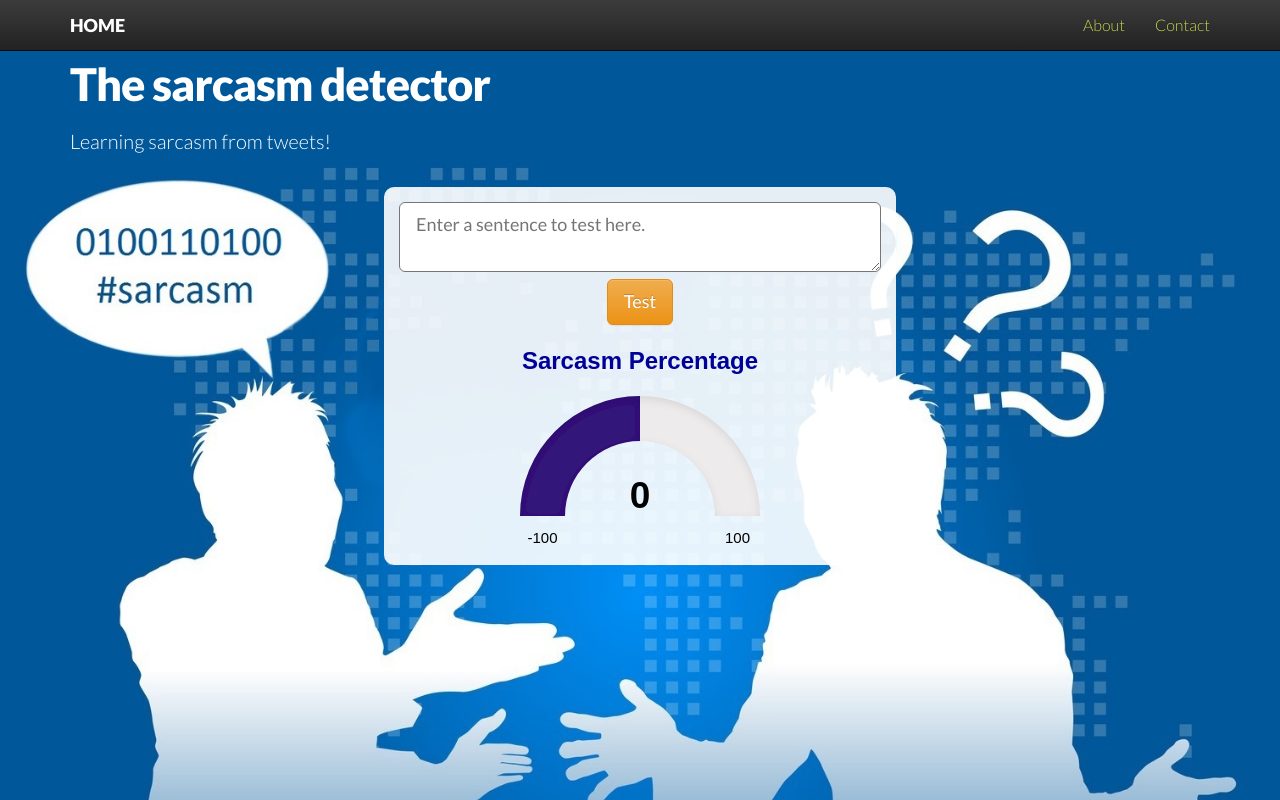
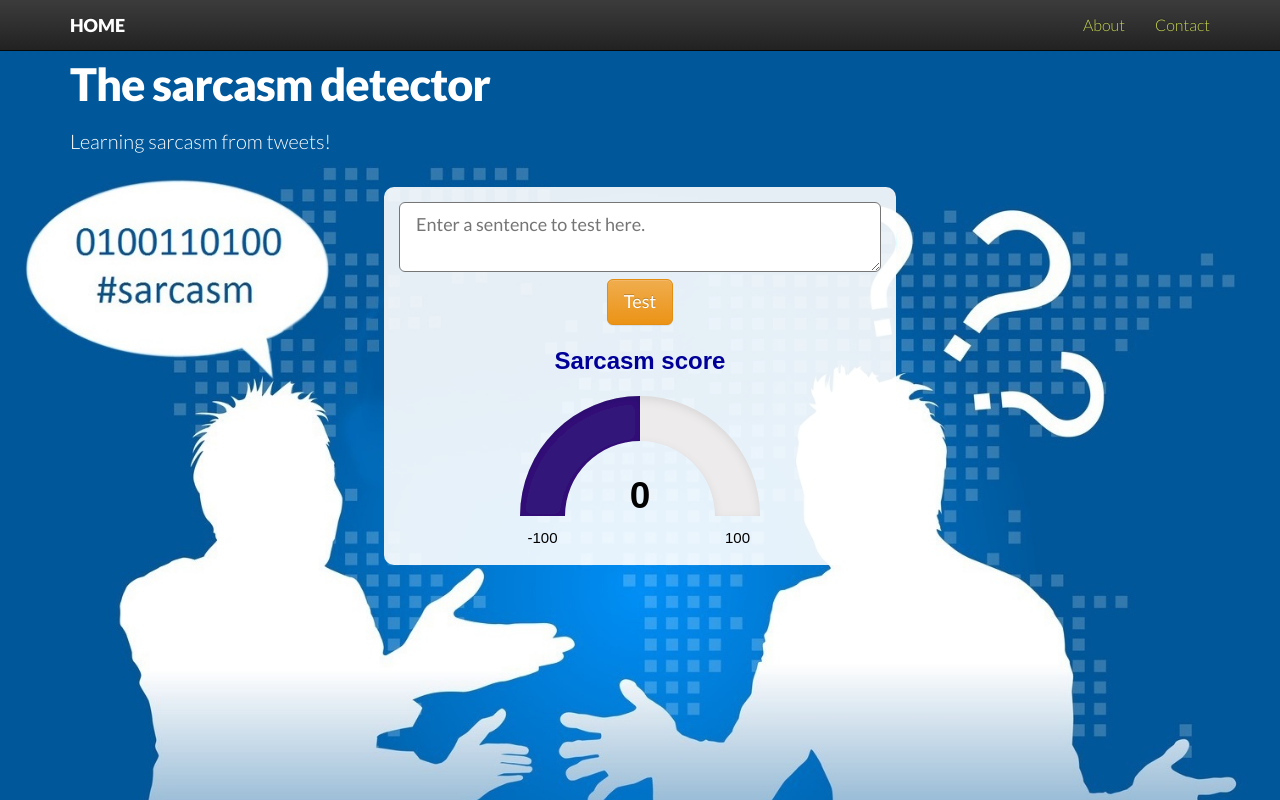
Before and after one commit to MathieuCliche/Sarcasm_detector, a Flask app: page / in a window 1280 px wide. Run offline with Flask 2, Linux system fonts and the light colour scheme; some libraries are stand-ins or nearby versions.

Commit message:
new look

```diff
--- a/app/templates/about.html
+++ b/app/templates/about.html
@@ -89,7 +89,7 @@ However there is a drawback from taking our data from Twitter; it's noisy.  Some
 <div class="contentText">Before extracting features from our text data it is important to clean it up.  To remove the possibility of having sarcastic tweets in which the sarcasm is either in an attached link or in response to another tweet, we simply discard all tweets which have http addresses in them and all tweets which start with the @ symbol. Ideally we would only collect tweets which are written in English.  When we collect sarcastic tweets, the requirement that it contains #sarcasm makes it very likely that the tweet will be in English.  To maximize the number of English tweets when we collect non-sarcastic tweets, we require that the location of the tweet is either San-Francisco or New-York.  In addition to these steps, we remove any tweets which contain Non-ASCII characters. We then remove all the hashtags, all the friend tags and all mentions of the word sarcasm or sarcastic from the remaining tweets.  If after this pruning stage the tweet is at least 3 words long, we add it to our dataset.  We add this last requirement in order to remove some noise in the sarcastic dataset since I do not believe one can be sarcastic with only 2 words.  Finally, we remove duplicates.
 </div>
 
- <div class="contentTitle">  Extracting features</div>
+ <div class="contentTitle">  Feature engineering</div>
 <br />
 <div class="contentText">This is really the meat of the algorithm.  The question here is, what are the variables in a tweet that make it sarcastic or non-sarcastic? And how do we extract them from the tweet?  To this end I engineered several features that might help the classification of tweets and I tested them on a <a href="http://en.wikipedia.org/wiki/Cross-validation_(statistics)" target="_top">cross-validation</a> set (I will discuss metrics for evaluating cross-validation in a later section).  The most important features which came out of this analysis are the following:
 <br /><br/>
--- a/app/templates/index.html
+++ b/app/templates/index.html
@@ -100,7 +100,7 @@ var g;
     max: 100,
     gaugeWidthScale : 1.0,
     levelColors : [  "#FFFF00", "#32127a",  "#FF0000" ],
-    title: "Sarcasm Percentage",
+    title: "Sarcasm score",
     titleFontColor : "#000099",
     labelFontColor : "black"
   });
```
